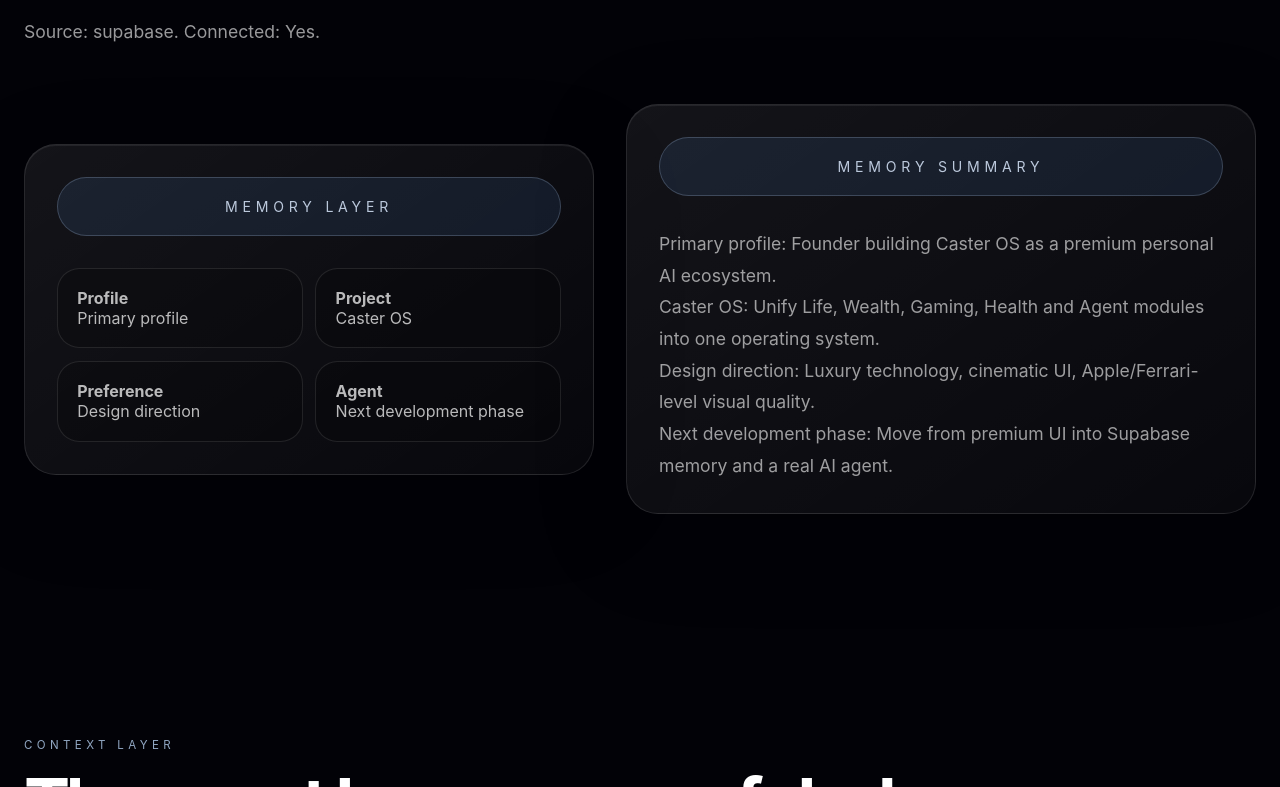
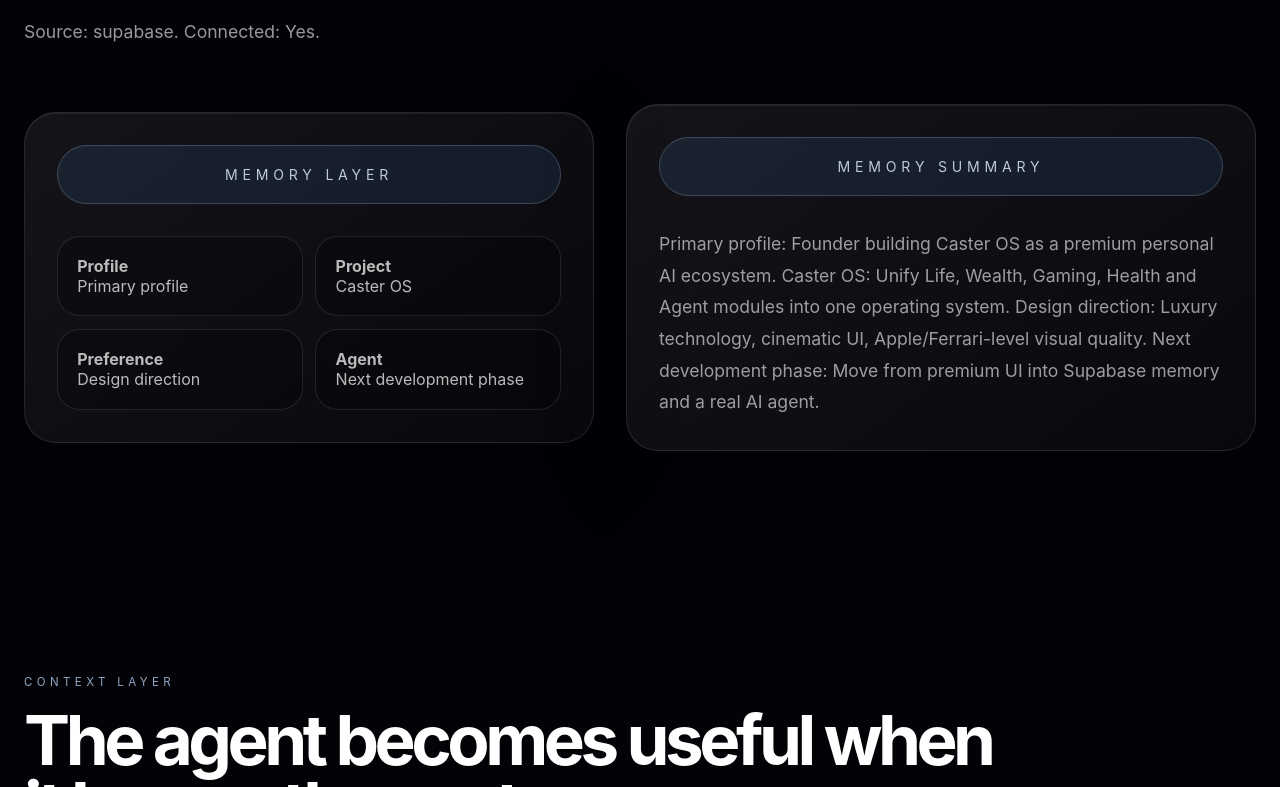
Before and after one commit to vv-glitchhub/Caster-hub, a Next.js app: page /agent in a window 1280 px wide. Shown: the part 2950-3737 px from the top of the page. Built offline with nearby package versions, Linux system fonts and the light colour scheme; no server answers.

Commit message:
Use spacing helper on agent page

```diff
--- a/app/agent/page.tsx
+++ b/app/agent/page.tsx
@@ -1,5 +1,6 @@
 import AgentContextPanel from '../../components/AgentContextPanel'
 import MemoryPanel from '../../components/MemoryPanel'
+import Spacing from '../../components/Spacing'
 import { generateAgentRecommendations } from '../../lib/agent-engine'
 import { loadMemorySummary } from '../../lib/memory-service'
 
@@ -60,7 +61,8 @@ export default async function AgentPage() {
             Instead of showing every possible option, the agent turns current context into a focused recommendation.
           </p>
 
-          <div className="home-core-grid" style={{ marginTop: '3.5rem' }}>
+          <Spacing>
+            <div className="home-core-grid">
               <div className="motion-surface home-core-card">
                 <div className="home-core-pill">Conversation</div>
                 <div className="home-core-items">
@@ -84,6 +86,7 @@ export default async function AgentPage() {
                 </div>
               </div>
             </div>
+          </Spacing>
         </div>
       </section>
 
@@ -114,15 +117,17 @@ export default async function AgentPage() {
           <p className="home-section-lead">
             Source: {memorySummary.source}. Connected: {memorySummary.connected ? 'Yes' : 'No'}.
           </p>
-          <div className="home-core-grid" style={{ marginTop: '3.5rem' }}>
+          <Spacing>
+            <div className="home-core-grid">
               <MemoryPanel />
               <div className="motion-surface home-core-card">
                 <div className="home-core-pill">Memory Summary</div>
-              <p className="home-section-lead" style={{ whiteSpace: 'pre-line', marginTop: '2rem' }}>
-                {memorySummary.data}
-              </p>
+                <Spacing size="md">
+                  <p className="home-section-lead">{memorySummary.data}</p>
+                </Spacing>
               </div>
             </div>
+          </Spacing>
         </div>
       </section>
 
@@ -130,7 +135,8 @@ export default async function AgentPage() {
         <div className="home-container">
           <p className="section-label">Context Layer</p>
           <h2 className="section-title">The agent becomes useful when it knows the system.</h2>
-          <div className="home-core-grid" style={{ marginTop: '3.5rem' }}>
+          <Spacing>
+            <div className="home-core-grid">
               <AgentContextPanel />
               <div className="motion-surface home-core-card">
                 <div className="home-core-pill">Next Engine Step</div>
@@ -142,6 +148,7 @@ export default async function AgentPage() {
                 </div>
               </div>
             </div>
+          </Spacing>
         </div>
       </section>
     </main>
```
Lines whose indentation alone changed are shown as unchanged.
